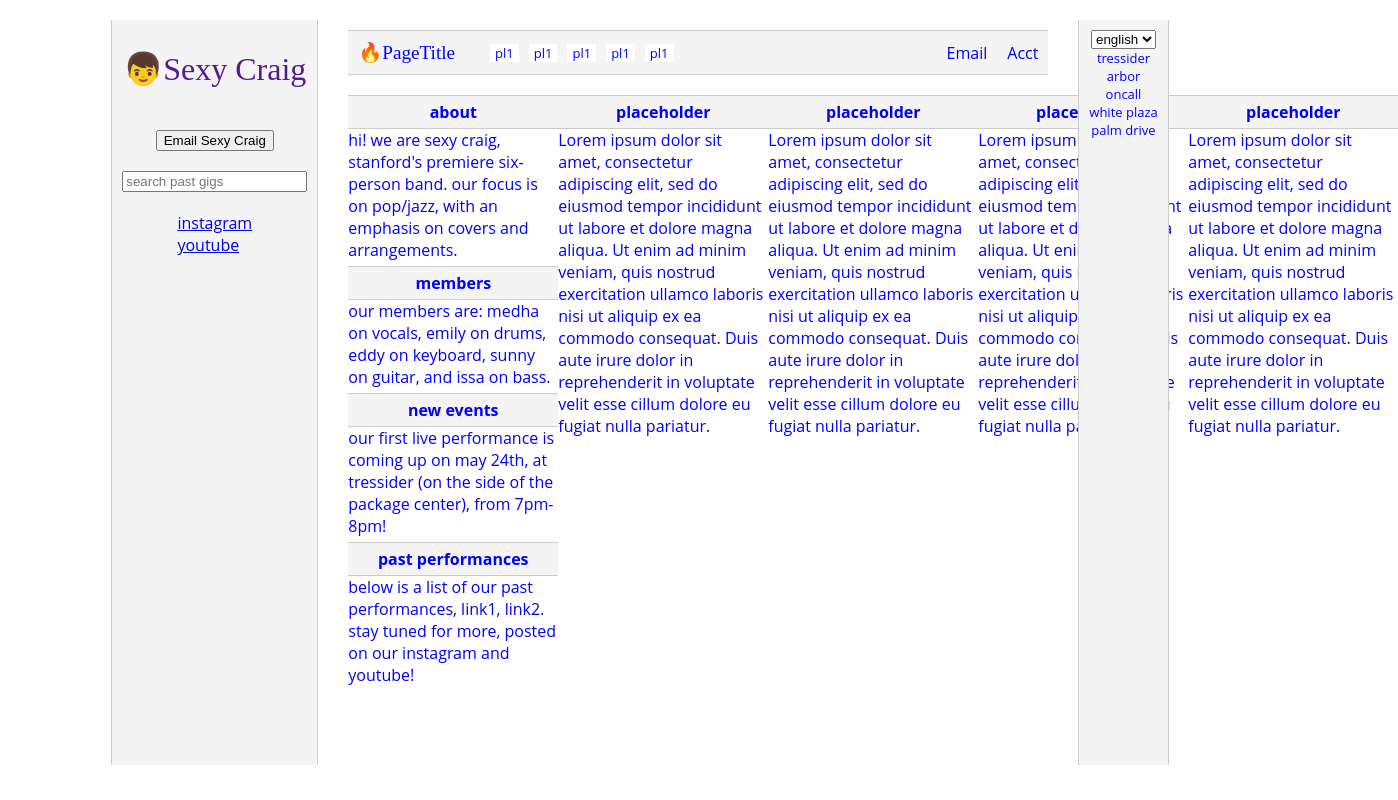
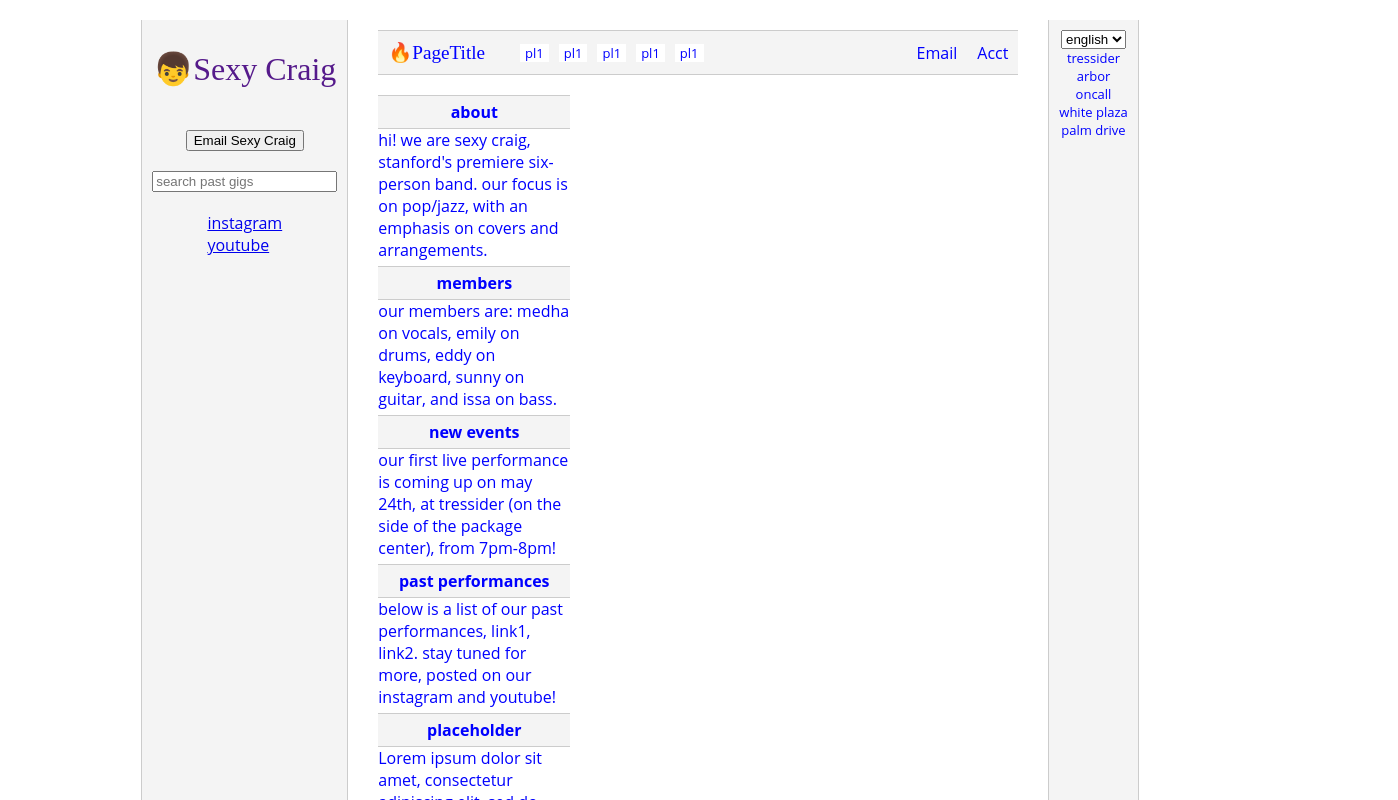
Before and after one commit to TsuRS/sexy-craig, a React (Create React App) app: page / in a window 1280 px wide. Shown: the top 800 px of the page, 1398 px wide, since content can reach past the window. Built offline with nearby package versions, Linux system fonts and the light colour scheme.

Commit message:
edited css

```diff
--- a/src/CenterCol.css
+++ b/src/CenterCol.css
@@ -38,8 +38,8 @@
   margin: 10px 10px;
 }
 .InfoCols {
-  width: 700px;
-  height:80vh;
+  max-width: 50vw;
+  min-height: 80vh;
   margin: 20px 0px;
   display:flex;
   flex-wrap:wrap;
```
